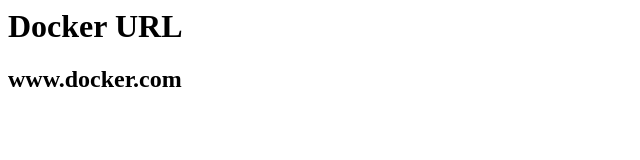
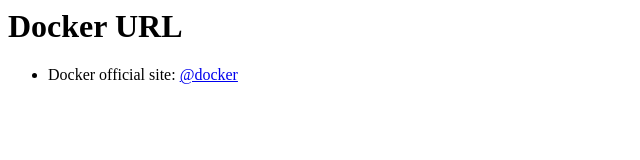
Before and after one commit to dockerurl/dockerurl.github.io, a plain HTML site: page index.html in a window 1280 px wide. Shown: the whole page, without its empty margins (0-640 px from the left). Drawn offline with Linux system fonts and the light colour scheme.

Commit message:
Update index.html

```diff
--- a/index.html
+++ b/index.html
@@ -1,2 +1,3 @@
 <h1 id="docker-url"><a name="docker-url" href="#docker-url"></a>Docker URL</h1>
-<h2 id="www.docker.com"><a name="www.docker.com" href="#www.docker.com"></a>www.docker.com</h2>
+<ul>
+<li>Docker official site: <a href="https://www.docker.com">@docker</a></li></ul>
```
